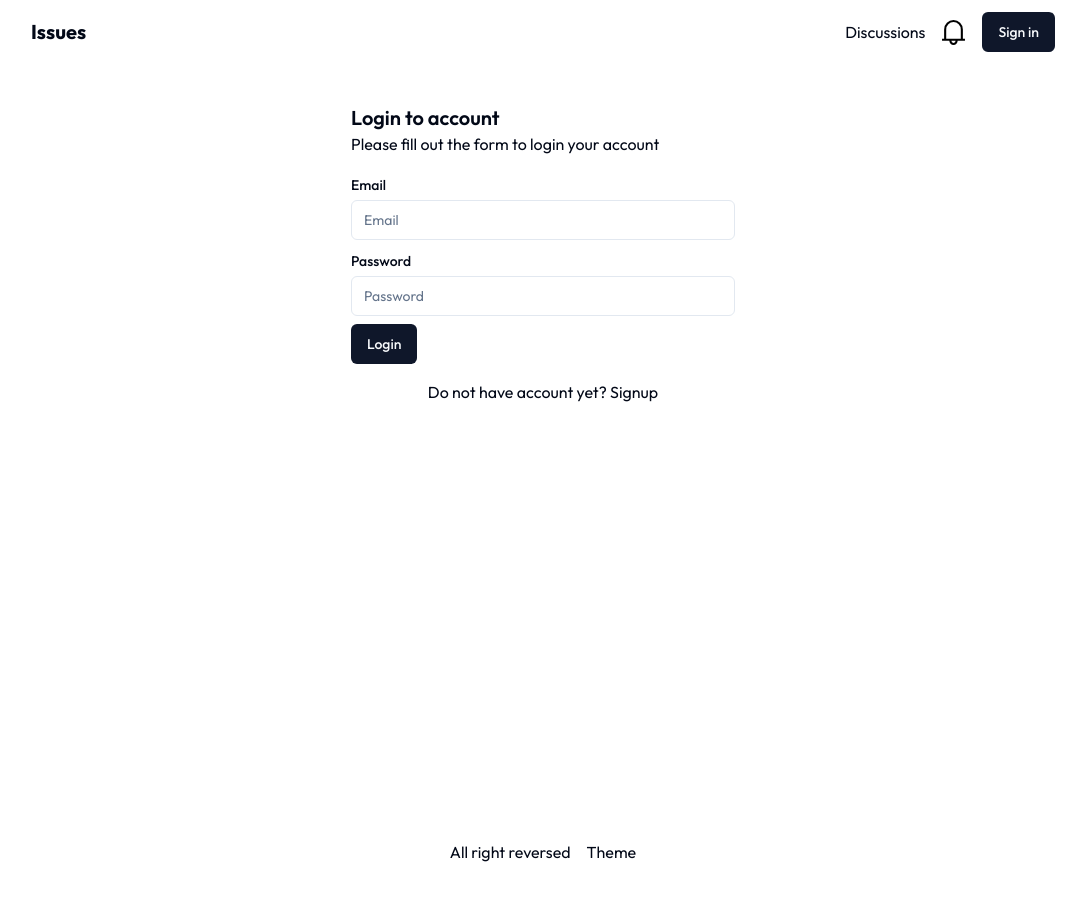
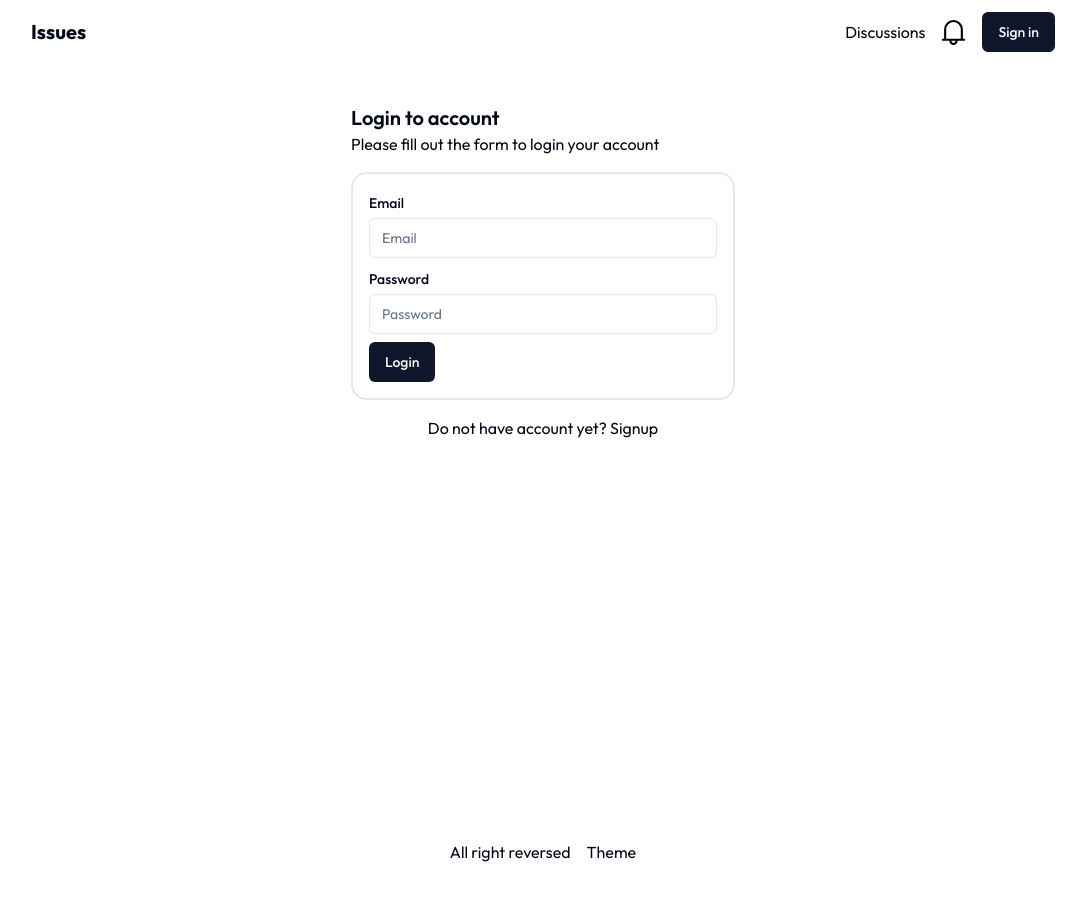
Before and after one commit to rejaulkariim/issue-connect-client, a Next.js app: page /user/sign-in in a window 1280 px wide. Shown: the top 900 px of the page, without its empty margins (97-1183 px from the left). Built offline with nearby package versions, Linux system fonts and the light colour scheme.

Commit message:
implemented auth

```diff
--- a/app/(user)/user/(auth)/sign-in/page.tsx
+++ b/app/(user)/user/(auth)/sign-in/page.tsx
@@ -1,25 +1,7 @@
-"use client";
-import { Button } from "@/components/ui/button";
-import { Input } from "@/components/ui/input";
-import { Label } from "@/components/ui/label";
+import UserLoginForm from "@/components/UserLoginForm";
 import Link from "next/link";
 
-import { SubmitHandler, useForm } from "react-hook-form";
-
-type Inputs = {
-  email: string;
-  password: string;
-};
-
 const SigninPage = () => {
-  const {
-    register,
-    handleSubmit,
-    formState: { errors },
-  } = useForm<Inputs>();
-
-  // Submit handler
-  const onSubmit: SubmitHandler<Inputs> = (data) => console.log(data);
   return (
     <main className="wrapper section-padding min-h-[calc(100vh-4rem)]">
       <div className="max-w-sm mx-auto">
@@ -27,40 +9,7 @@ const SigninPage = () => {
           <h2 className="heading2">Login to account</h2>
           <p>Please fill out the form to login your account</p>
         </div>
-
-        {/* Form */}
-        <form className="space-y-2" onSubmit={handleSubmit(onSubmit)}>
-          {/* Email */}
-          <div className="space-y-1">
-            <Label htmlFor="email">Email</Label>
-            <Input
-              id="email"
-              placeholder="Email"
-              {...register("email", { required: true })}
-            />
-            {errors.email && (
-              <p className="text-red-500">Email field is required</p>
-            )}
-          </div>
-
-          {/* Password */}
-          <div className="space-y-1">
-            <Label htmlFor="password">Password</Label>
-            <Input
-              id="password"
-              placeholder="Password"
-              {...register("password", { required: true })}
-            />
-            {errors.email && (
-              <p className="text-red-500">Email field is required</p>
-            )}
-          </div>
-
-          <div className="mt-4">
-            <Button type="submit">Login</Button>
-          </div>
-        </form>
-
+        <UserLoginForm />
         <div className="mt-4 text-center">
           <p>
             Do not have account yet?{" "}
--- a/app/layout.tsx
+++ b/app/layout.tsx
@@ -1,6 +1,7 @@
 import Footer from "@/components/shared/Footer";
 import Navbar from "@/components/shared/Navbar";
 import { Toaster } from "@/components/ui/toaster";
+import { ReduxProvider } from "@/store/provider";
 import type { Metadata } from "next";
 import { Outfit } from "next/font/google";
 import "./globals.css";
@@ -19,10 +20,12 @@ export default function RootLayout({
   return (
     <html lang="en">
       <body className={outfit.className}>
-        <Navbar />
-        {children}
-        <Footer />
-        <Toaster />
+        <ReduxProvider>
+          <Navbar />
+          {children}
+          <Footer />
+          <Toaster />
+        </ReduxProvider>
       </body>
     </html>
   );
--- /dev/null
+++ b/components/UserLoginForm.tsx
@@ -0,0 +1,80 @@
+"use client";
+import { login } from "@/features/auth/userSlice";
+import { useAxiosPost } from "@/hooks/useAxiosPost";
+import { roleRouter } from "@/utils/roleRouter";
+import { useRouter } from "next/navigation";
+import { SubmitHandler, useForm } from "react-hook-form";
+import { useDispatch } from "react-redux";
+import { Button } from "./ui/button";
+import { Input } from "./ui/input";
+import { Label } from "./ui/label";
+
+type Inputs = {
+  email: string;
+  password: string;
+};
+
+const UserLoginForm = () => {
+  const router = useRouter();
+  const { axiosPost, isLoading, error } = useAxiosPost();
+  const dispatch = useDispatch();
+
+  const {
+    register,
+    handleSubmit,
+    formState: { errors },
+  } = useForm<Inputs>();
+
+  // Submit handler
+  const onSubmit: SubmitHandler<Inputs> = async (data) => {
+    const res = await axiosPost("/api/users/auth/login", { ...data });
+    if (res) {
+      dispatch(login(res));
+
+      const userRole = res.user.role;
+
+      roleRouter(userRole, router);
+    }
+  };
+  return (
+    <div className="border-2 p-4 rounded-2xl">
+      {/* Form */}
+      <form className="space-y-2" onSubmit={handleSubmit(onSubmit)}>
+        {/* Email */}
+        <div className="space-y-1">
+          <Label htmlFor="email">Email</Label>
+          <Input
+            id="email"
+            type="email"
+            placeholder="Email"
+            autoComplete="email"
+            autoCorrect="off"
+            {...register("email", { required: true })}
+          />
+          {errors.email && (
+            <p className="text-red-500">Email field is required</p>
+          )}
+        </div>
+
+        {/* Password */}
+        <div className="space-y-1">
+          <Label htmlFor="password">Password</Label>
+          <Input
+            id="password"
+            placeholder="Password"
+            {...register("password", { required: true })}
+          />
+          {errors.email && (
+            <p className="text-red-500">Email field is required</p>
+          )}
+        </div>
+
+        <div className="mt-4">
+          <Button type="submit">Login</Button>
+        </div>
+      </form>
+    </div>
+  );
+};
+
+export default UserLoginForm;
--- a/components/shared/Navbar.tsx
+++ b/components/shared/Navbar.tsx
@@ -1,9 +1,26 @@
+"use client";
+import { logout } from "@/features/auth/userSlice";
+import { RootState } from "@/store/store";
 import Link from "next/link";
+import { useRouter } from "next/navigation";
+import { useCallback } from "react";
 import { GrNotification } from "react-icons/gr";
+import { useDispatch, useSelector } from "react-redux";
 import { Button } from "../ui/button";
+import { toast } from "../ui/use-toast";
 
 const Navbar = () => {
-  const user = false;
+  const router = useRouter();
+  const user = useSelector((state: RootState) => state?.user?.user?.user);
+
+  const dispatch = useDispatch();
+
+  const handleLogout = useCallback(() => {
+    dispatch(logout());
+    router.push("/");
+    toast({ title: "Success🎉", description: "You've logged out" });
+  }, [dispatch, router]);
+
   return (
     <header className="bg-white max-w-5xl mx-auto h-16 w-full flex justify-between items-center px-4 md:px-0 sticky top-0 z-50">
       <nav>
@@ -32,10 +49,8 @@ const Navbar = () => {
               </Link>
             </li>
           ) : (
-            <li>
-              <Link href="/user/logout">
-                <Button>Logout</Button>
-              </Link>
+            <li onClick={handleLogout}>
+              <Button>Logout</Button>
             </li>
           )}
         </ul>
--- /dev/null
+++ b/features/auth/userSlice.ts
@@ -0,0 +1,29 @@
+import type { PayloadAction } from "@reduxjs/toolkit";
+import { createSlice } from "@reduxjs/toolkit";
+
+export interface UserState {
+  user: any;
+}
+
+const initialState: UserState = {
+  user: null,
+};
+
+export const userSlice = createSlice({
+  name: "user",
+  initialState,
+  reducers: {
+    login: (state, action: PayloadAction<any>) => {
+      state.user = action.payload;
+    },
+    logout: (state) => {
+      state.user = null;
+    },
+    updateUser: (state, action: PayloadAction<any>) => {
+      state.user.user = action.payload;
+    },
+  },
+});
+
+export const { login, logout, updateUser } = userSlice.actions;
+export default userSlice.reducer;
--- a/package.json
+++ b/package.json
@@ -13,6 +13,7 @@
     "@radix-ui/react-label": "^2.0.2",
     "@radix-ui/react-slot": "^1.0.2",
     "@radix-ui/react-toast": "^1.1.5",
+    "@reduxjs/toolkit": "^1.9.7",
     "axios": "^1.6.0",
     "class-variance-authority": "^0.7.0",
     "clsx": "^2.0.0",
@@ -22,6 +23,8 @@
     "react-dom": "^18",
     "react-hook-form": "^7.47.0",
     "react-icons": "^4.11.0",
+    "react-redux": "^8.1.3",
+    "redux-persist": "^6.0.0",
     "tailwind-merge": "^1.14.0",
     "tailwindcss-animate": "^1.0.7"
   },
--- /dev/null
+++ b/store/provider.tsx
@@ -0,0 +1,15 @@
+"use client";
+
+import { Provider } from "react-redux";
+import { PersistGate } from "redux-persist/integration/react";
+import { persistor, store } from "./store";
+
+export function ReduxProvider({ children }: { children: React.ReactNode }) {
+  return (
+    <Provider store={store}>
+      <PersistGate loading={null} persistor={persistor}>
+        {children}
+      </PersistGate>
+    </Provider>
+  );
+}
--- /dev/null
+++ b/store/store.tsx
@@ -0,0 +1,40 @@
+import userReducer from "@/features/auth/userSlice";
+import { configureStore } from "@reduxjs/toolkit";
+import { combineReducers } from "redux";
+import {
+  FLUSH,
+  PAUSE,
+  PERSIST,
+  PURGE,
+  REGISTER,
+  REHYDRATE,
+  persistReducer,
+  persistStore,
+} from "redux-persist";
+import storage from "redux-persist/lib/storage";
+
+const persistConfig = {
+  key: "root",
+  version: 1,
+  storage,
+};
+
+const rootReducer = combineReducers({
+  user: userReducer,
+});
+
+const persistedReducer = persistReducer(persistConfig, rootReducer);
+
+export const store = configureStore({
+  reducer: persistedReducer,
+  middleware: (getDefaultMiddleware) =>
+    getDefaultMiddleware({
+      serializableCheck: {
+        ignoredActions: [FLUSH, REHYDRATE, PAUSE, PERSIST, PURGE, REGISTER],
+      },
+    }),
+});
+
+export const persistor = persistStore(store);
+export type RootState = ReturnType<typeof store.getState>;
+export type AppDispatch = typeof store.dispatch;
--- /dev/null
+++ b/utils/authService.ts
@@ -0,0 +1,3 @@
+export const isAuthorized = (userRole: string, allowedRoles: string) => {
+  return allowedRoles?.includes(userRole);
+};
--- /dev/null
+++ b/utils/roleRouter.ts
@@ -0,0 +1,10 @@
+export const roleRouter = (userRole: string, router: any) => {
+  switch (userRole) {
+    case "admin":
+      router.push("/dashboard");
+      break;
+    case "user":
+      router.push("/user/discuss");
+      break;
+  }
+};
```
Also changed, not shown: hoc/roleProtectio.ts (added, +26 -0 lines), 1 other file (tests, documents, lock files or other folders).
